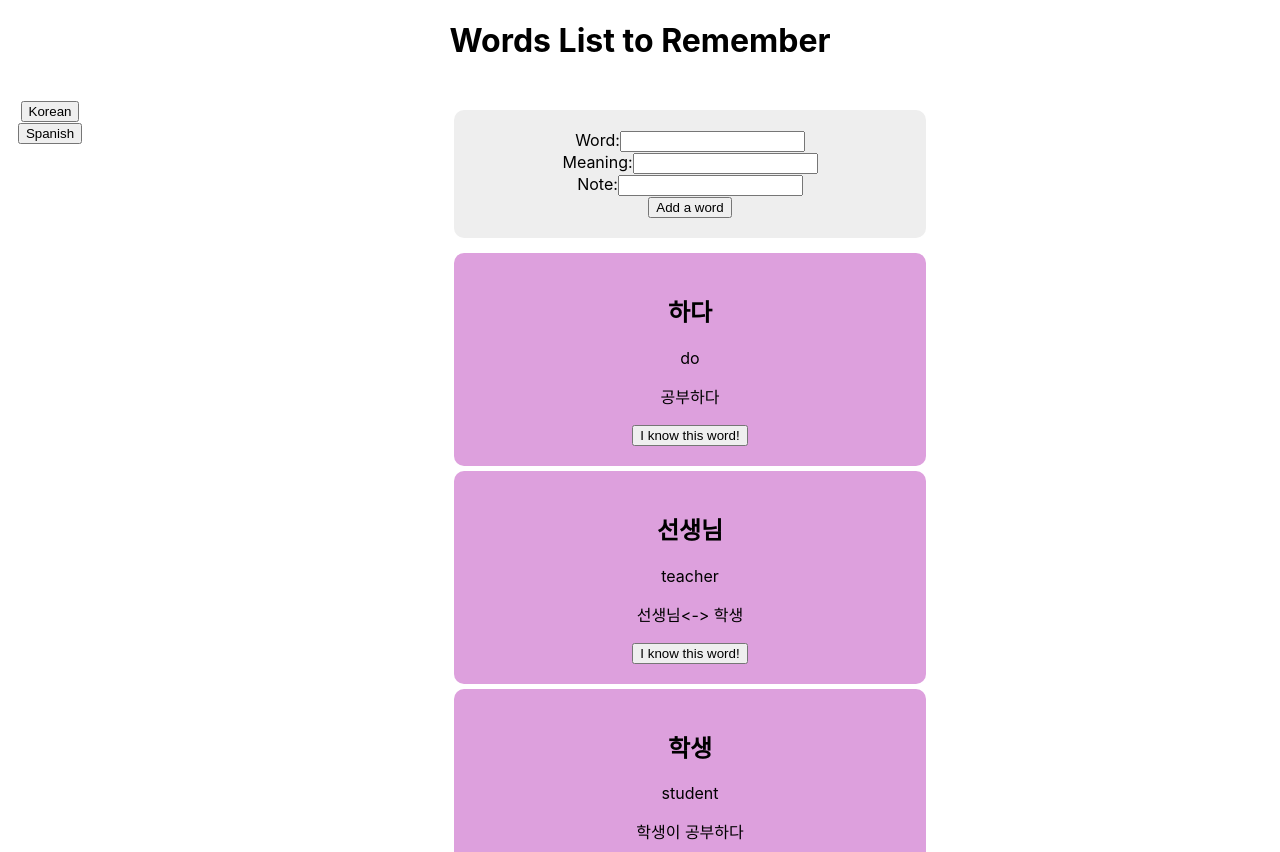
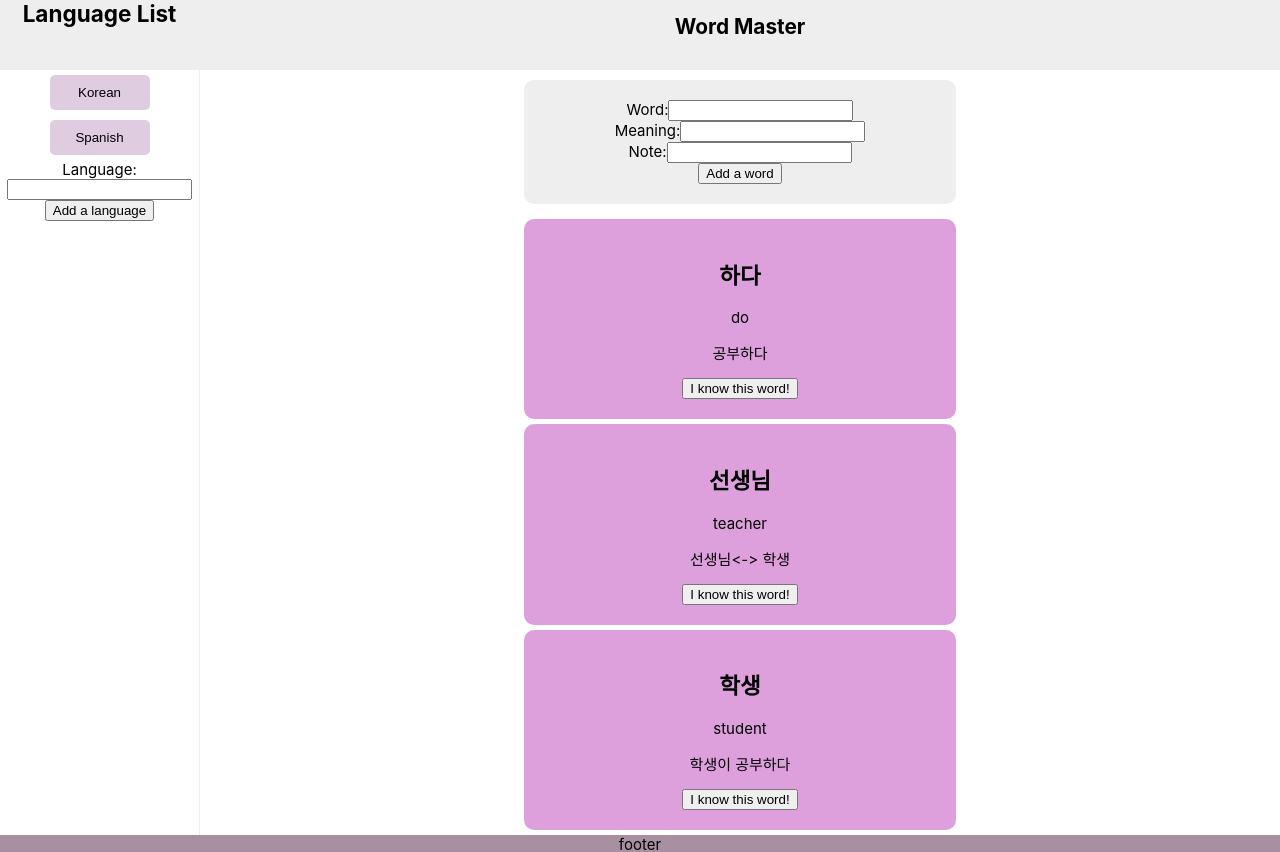
Before and after one commit to serin0837/word-list-app, a React (Create React App) app: page / in a window 1280 px wide. Shown: the top 852 px of the page. Built offline with nearby package versions, Linux system fonts and the light colour scheme.

Commit message:
add languageadder and add CSS

```diff
--- a/src/App.css
+++ b/src/App.css
@@ -1,9 +1,10 @@
 .App {
   text-align: center;
   display: grid;
-  grid-template-columns: 100px auto;
-  grid-template-rows: 100px auto auto 100px;
-  grid-template-areas: "header header" "aside form" "aside main" "footer footer";
+  font-size: 15px;
+  grid-template-columns: 200px auto;
+  grid-template-rows: 70px auto auto 70px;
+  grid-template-areas: "aside header" "aside form" "aside main" "footer footer";
 }
 
 @media only screen and (max-width: 600px) {
@@ -17,6 +18,7 @@
 }
 .aside {
   grid-area: aside;
+  border-right: solid #eee 1px;
 }
 
 .form {
@@ -37,7 +39,24 @@
 
 footer {
   grid-area: footer;
-  background-color: gray;
+  background-color: #a890a0;
+}
+
+h1 {
+  font-size: 1.3rem;
+}
+
+header {
+  background-color: #eee;
+}
+
+aside header {
+  height: 70px;
+  background-color: #eee;
+}
+
+aside header h2 {
+  margin-top: 0px;
 }
 
 .list__card {
@@ -46,3 +65,19 @@ footer {
   border-radius: 10px;
   padding: 20px;
 }
+
+.aside-button {
+  background-color: rgba(101, 0, 102, 0.2);
+  border: none;
+  padding: 10px;
+  margin: 5px 20px 5px 20px;
+  text-align: center;
+  width: 100px;
+  border-radius: 5px;
+  cursor: pointer;
+}
+
+/* #9460b6 */
+/* 9474B8
+8E4585 */
+/* #a890a0; */
--- a/src/component/AsideMenu.jsx
+++ b/src/component/AsideMenu.jsx
@@ -1,12 +1,31 @@
-import React from "react";
+import React, { Component } from "react";
+import LanguageCard from "./LanguageCard";
+import LanguageAdder from "./LanguageAdder";
 
-const AsideMenu = () => {
-  return (
-    <aside className="aside">
-      <button>Korean</button>
-      <button>Spanish</button>
-    </aside>
-  );
-};
+class AsideMenu extends Component {
+  state = {
+    languages: [{ name: "Korean" }, { name: "Spanish" }],
+  };
+
+  addLanguage = (nlanguage) => {
+    this.setState((currentState) => {
+      return { languages: [...currentState.languages, nlanguage] };
+    });
+  };
+  render() {
+    const { languages } = this.state;
+    return (
+      <aside className="aside">
+        <header>
+          <h2>Language List</h2>
+        </header>
+        {languages.map((language) => {
+          return <LanguageCard language={language} key={language.name} />;
+        })}
+        <LanguageAdder addLanguage={this.addLanguage} />
+      </aside>
+    );
+  }
+}
 
 export default AsideMenu;
--- /dev/null
+++ b/src/component/LanguageAdder.jsx
@@ -0,0 +1,41 @@
+import React, { Component } from "react";
+
+class LanguageAdder extends Component {
+  state = {
+    name: "",
+  };
+
+  handleSubmit = (submitEvent) => {
+    submitEvent.preventDefault();
+    this.props.addLanguage({ ...this.state });
+  };
+
+  handleInput = (inputEvent) => {
+    const value = inputEvent.target.value;
+    const id = inputEvent.target.id;
+    this.setState((currentState) => {
+      return { [id]: value };
+    });
+    console.log(value);
+  };
+  render() {
+    return (
+      <section>
+        <form onSubmit={this.handleSubmit}>
+          <label>
+            Language:
+            <input
+              type="text"
+              onChange={this.handleInput}
+              id="name"
+              value={this.state.name}
+            />
+          </label>
+          <button>Add a language</button>
+        </form>
+      </section>
+    );
+  }
+}
+
+export default LanguageAdder;
--- /dev/null
+++ b/src/component/LanguageCard.jsx
@@ -0,0 +1,7 @@
+import React from "react";
+
+const LanguageCard = ({ language }) => {
+  return <button className="aside-button">{language.name}</button>;
+};
+
+export default LanguageCard;
--- a/src/component/Title.jsx
+++ b/src/component/Title.jsx
@@ -3,7 +3,7 @@ import React from "react";
 const Title = () => {
   return (
     <header className="header">
-      <h1>Words List to Remember</h1>
+      <h1>Word Master</h1>
     </header>
   );
 };
--- a/src/component/WordCard.jsx
+++ b/src/component/WordCard.jsx
@@ -1,12 +1,16 @@
 import React from "react";
 
 const WordCard = ({ word }) => {
+  const handleClick = (clickEvent) => {};
+
   return (
     <section className="list__card">
       <h2>{word.name}</h2>
       <p>{word.meaning}</p>
       <p>{word.note}</p>
-      <button>I know this word!</button>
+      <button onClick={handleClick} value={word.remember} id="remember">
+        I know this word!
+      </button>
     </section>
   );
 };
```
Also changed, not shown: src/App.js (+8 -0 lines).
